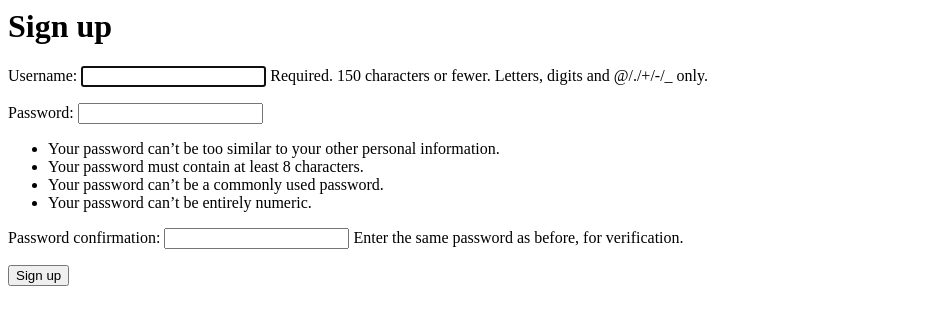
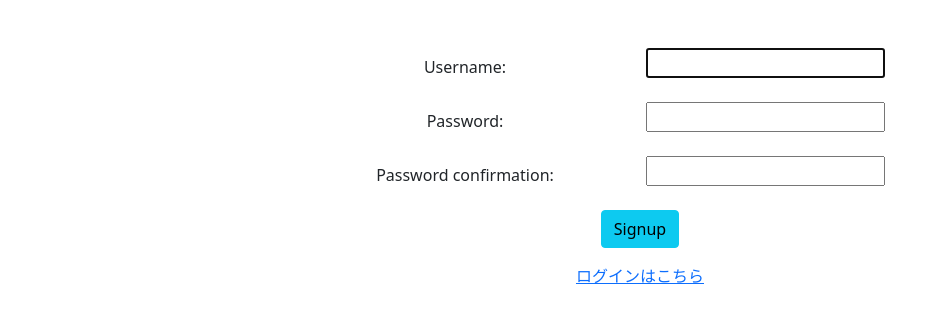
Before and after one commit to soya111/hinata_quiz, a Django app: page /signup/ in a window 1280 px wide. Shown: the top 325 px of the page, without its empty margins (0-940 px from the left). Run offline with Django 3.2, Linux system fonts and the light colour scheme.

Commit message:
signupビュー改善

```diff
--- a/api/templates/api/quiz_list.html
+++ b/api/templates/api/quiz_list.html
@@ -12,7 +12,6 @@
             <div class="card-body">
                 <h5 class="card-title">{{ quiz.title }}</h5>
                 <p class="card-text">{{ quiz }}</p>
-            </div>
                 <ul class="list-group list-group-flush">
                     {% for choice in quiz.get_choices %}
                         <li
@@ -23,6 +22,7 @@
                         >{{ choice.text }}</li>
                     {% endfor %}
                 </ul>
+            </div>
             <div class="card-body">
                 <a href="{% url 'quiz-detail' quiz.id %}" class="card-link">詳細</a>
             </div>
--- a/api/templates/api/signup.html
+++ b/api/templates/api/signup.html
@@ -1,8 +1,39 @@
-<h1>Sign up</h1>
-<section class="common-form">
-    <form method="post">
-        {% csrf_token %}
-        {{ form.as_p }}
-        <button type="submit" class="submit">Sign up</button>
+<link href="https://cdn.jsdelivr.net/npm/bootstrap@5.0.0-beta1/dist/css/bootstrap.min.css" rel="stylesheet" integrity="sha384-giJF6kkoqNQ00vy+HMDP7azOuL0xtbfIcaT9wjKHr8RbDVddVHyTfAAsrekwKmP1" crossorigin="anonymous">
+
+<div class="container">
+    <form method="post"class="mt-5">
+    {% csrf_token %}
+    {% for field in form %}
+        <div class="row mb-3">
+            <label for="inputEmail3" class="col-sm-5 col-form-label">{{ field.label_tag }}</label>
+            <div class="col-sm-7">
+                {{ field }}
+            </div>
+        </div>
+        {% for error in field.errors %}
+            <p style="color: red">{{ error }}</p>
+        {% endfor %}
+    {% endfor %}
+        <input type="hidden" name="next" value="{{ next }}" />
+
+        <button type="submit" class="btn btn-info">Signup</button>
     </form>
-</section>
+    <a href="{% url 'login' %}" class="center m-3">ログインはこちら</a>
+</div>
+<style>
+    .center{
+        display: flex;
+        align-items: center;
+        justify-content: center;
+    }
+    form{
+        text-align: center;
+        align-items: center;
+        margin: auto;
+        /* height: 100vh; */
+    }
+    .container{
+        display: flexbox;
+        max-width: 600px;
+    }
+</style>
--- a/api/web.py
+++ b/api/web.py
@@ -13,13 +13,6 @@ from django.http import HttpResponse, HttpResponseRedirect
 from django.urls import reverse_lazy, reverse
 import json
 
-
-# @csrf_exempt
-# def index(request):
-#     quiz = Quiz.objects.all()
-#     data = [i.user for i in quiz]
-
-#     return HttpResponse(quiz[0].user.username)
 
 class SignUpView(CreateView):
     form_class = UserCreationForm
@@ -54,8 +47,8 @@ class QuizCreateView(CreateView, LoginRequiredMixin):
     template_name = 'api/quiz_add.html'
 
     def get(self, request):
-        # if not request.user.is_authenticated:
-        #     return HttpResponseRedirect(reverse('login'))
+        if not request.user.is_authenticated:
+            return HttpResponseRedirect(reverse('login') + '?next=' + reverse('quiz-add'))
         context = {
             'quiz_form': QuizForm(),
         }
@@ -63,7 +56,7 @@ class QuizCreateView(CreateView, LoginRequiredMixin):
 
     def post(self, request):
         if not request.user.is_authenticated:
-            return HttpResponseRedirect(reverse('login'))
+            return HttpResponseRedirect(reverse('login') + '?next=' + reverse('quiz-add'))
 
         choices = [
             request.POST['incorrect_choice-{}'.format(i)] for i in range(1, 4)]
@@ -89,6 +82,7 @@ class QuizCreateView(CreateView, LoginRequiredMixin):
         return HttpResponseRedirect(reverse('quiz-detail', args=[quiz.id]))
 
 
+@login_required()
 def edit(request, id):
     quiz = Quiz.objects.get(id=id)
     if quiz.user != request.user:
--- a/hinata_quiz/urls.py
+++ b/hinata_quiz/urls.py
@@ -17,6 +17,7 @@ from django.contrib import admin
 from django.urls import path, include
 
 urlpatterns = [
+    path('accounts/', include('django.contrib.auth.urls')),
     path('', include('django.contrib.auth.urls')),
     path('', include('api.urls')),
     path('admin/', admin.site.urls),
--- a/templates/registration/login.html
+++ b/templates/registration/login.html
@@ -35,6 +35,7 @@
 
         <button type="submit" class="btn btn-info">Login</button>
     </form>
+    <a href="{% url 'signup' %}" class="center m-3">ユーザー登録はこちら</a>
 </div>
 <style>
     .center{
@@ -46,7 +47,7 @@
         text-align: center;
         align-items: center;
         margin: auto;
-        height: 100vh;
+        /* height: 100vh; */
     }
     .container{
         display: flexbox;
```
Also changed, not shown: api/main.py (+0 -11 lines), api/templates/api/account.html (+4 -7 lines), api/templates/api/layout.html (+8 -1 lines). Lines whose indentation alone changed are shown as unchanged.
